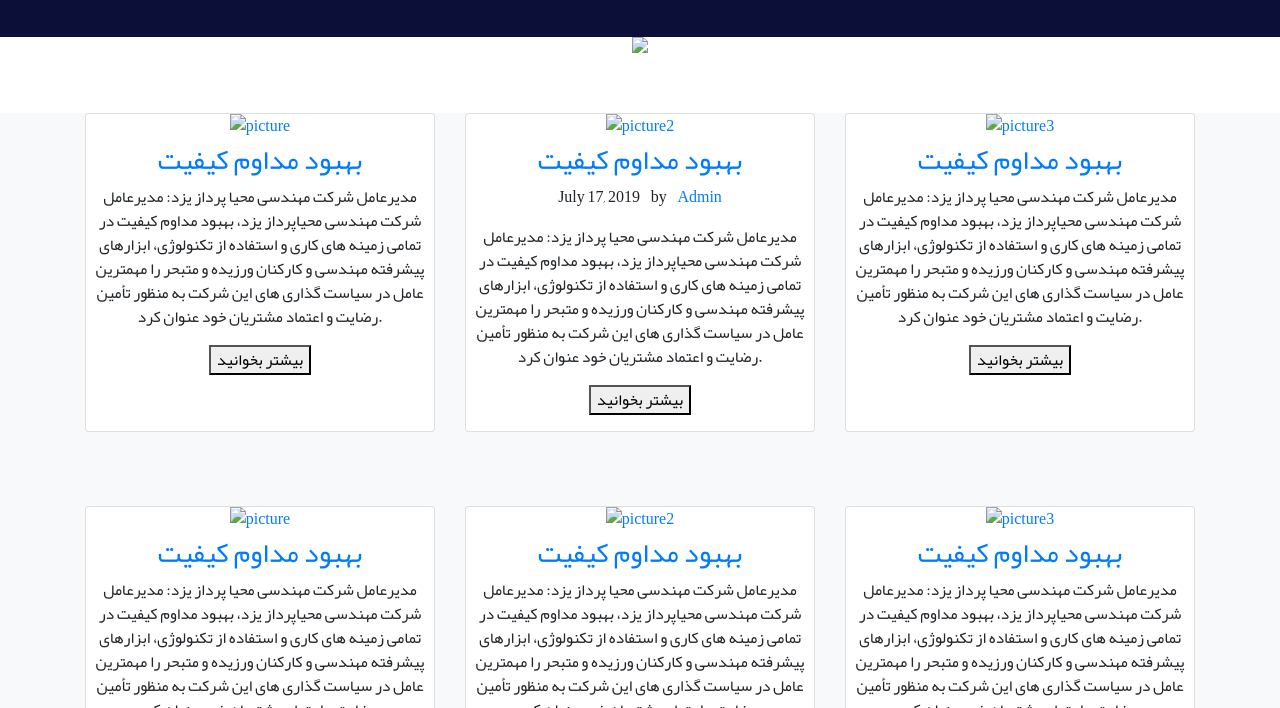
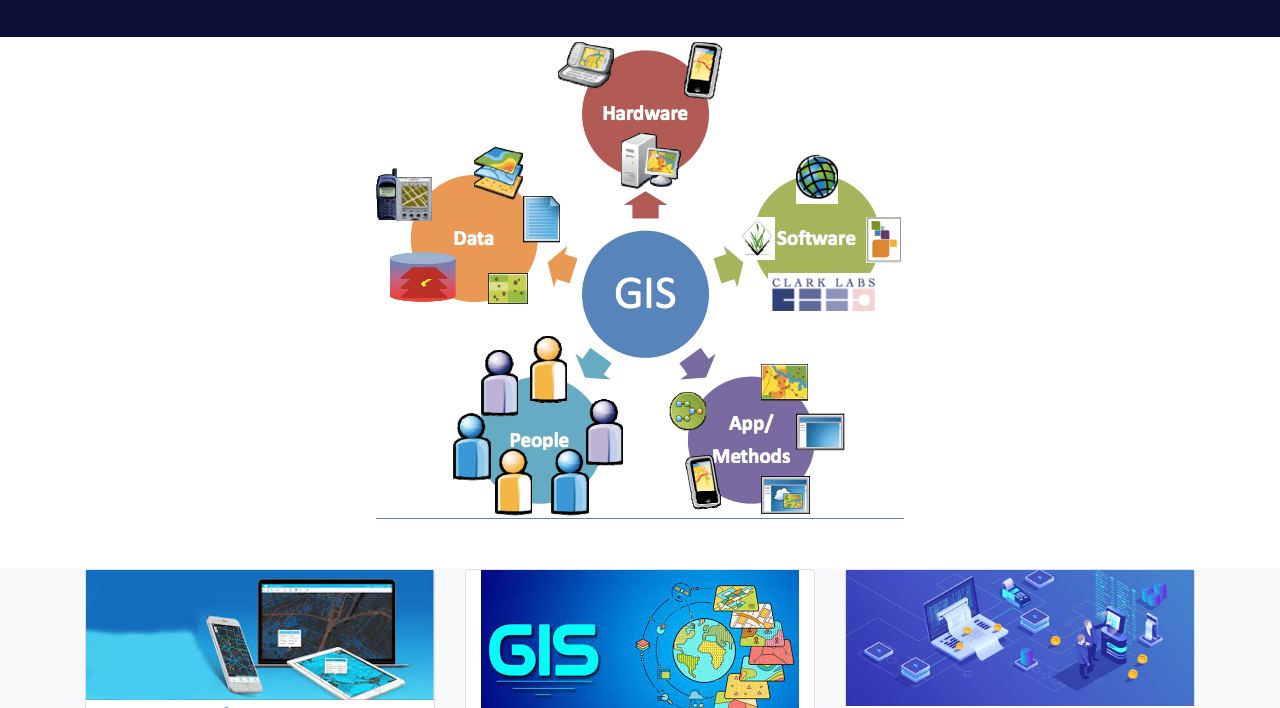
Before and after one commit to fatemeh-gh96/GIS-web-template, a plain HTML site: page blog.html in a window 1280 px wide. Shown: the part 92-800 px from the top of the page. Drawn offline with Linux system fonts and the light colour scheme.

Commit message:
blog changes

```diff
--- a/blog.html
+++ b/blog.html
@@ -47,7 +47,7 @@
 
                     <div class="row align-items-center justify-content-center">
                       <div class="col-lg-12 text-center" >
-                          <img  class="w-40 h-40" src="img/5.png">
+                          <img  class="w-40 h-40" src="images/5.png">
                         <h1 id="txt">
                         <p></p>
                     </h1>
@@ -63,7 +63,7 @@
                 <div class="col-sm-4 mb-4">
                     <div class="card pic1 h-100">
                         <a href="#">
-                        <img src="img/download.jpg" alt="picture" class="img-fluid">
+                        <img src="images/download.jpg" alt="picture" class="img-fluid">
                     </a>
                     <div class="pic-1">
                             <h3>
@@ -81,7 +81,7 @@
                 <div class="col-sm-4 mb-4">
                     <div class="card pic-2 h-100">
                         <a href="#">
-                            <img src="img/images.jpg" alt="picture2" class="img-fluid">
+                            <img src="images/images.jpg" alt="picture2" class="img-fluid">
                         </a>
                         <div class="pic-2">
                                 <h3>
@@ -101,7 +101,7 @@
                 <div class="col-sm-4 mb-4">
                         <div class="card pic-3 h-100">
                                 <a href="#">
-                                    <img src="img/4.jpg" alt="picture3" class="img-fluid">
+                                    <img src="images/4.jpg" alt="picture3" class="img-fluid">
                                 </a>
                                 <div class="pic-2">
                                         <h3>
@@ -125,7 +125,7 @@
                     <div class="col-sm-4 mb-4">
                         <div class="card pic1 h-100">
                             <a href="#">
-                            <img src="img/download.jpg" alt="picture" class="img-fluid">
+                            <img src="images/download.jpg" alt="picture" class="img-fluid">
                         </a>
                         <div class="pic-1">
                                 <h3>
@@ -143,7 +143,7 @@
                     <div class="col-sm-4 mb-4">
                         <div class="card pic-2 h-100">
                             <a href="#">
-                                <img src="img/images.jpg" alt="picture2" class="img-fluid">
+                                <img src="images/images.jpg" alt="picture2" class="img-fluid">
                             </a>
                             <div class="pic-2">
                                     <h3>
@@ -161,7 +161,7 @@
                     <div class="col-sm-4 mb-4">
                             <div class="card pic-3 h-100">
                                     <a href="#">
-                                        <img src="img/4.jpg" alt="picture3" class="img-fluid">
+                                        <img src="images/4.jpg" alt="picture3" class="img-fluid">
                                     </a>
                                     <div class="pic-2">
                                             <h3>
```
